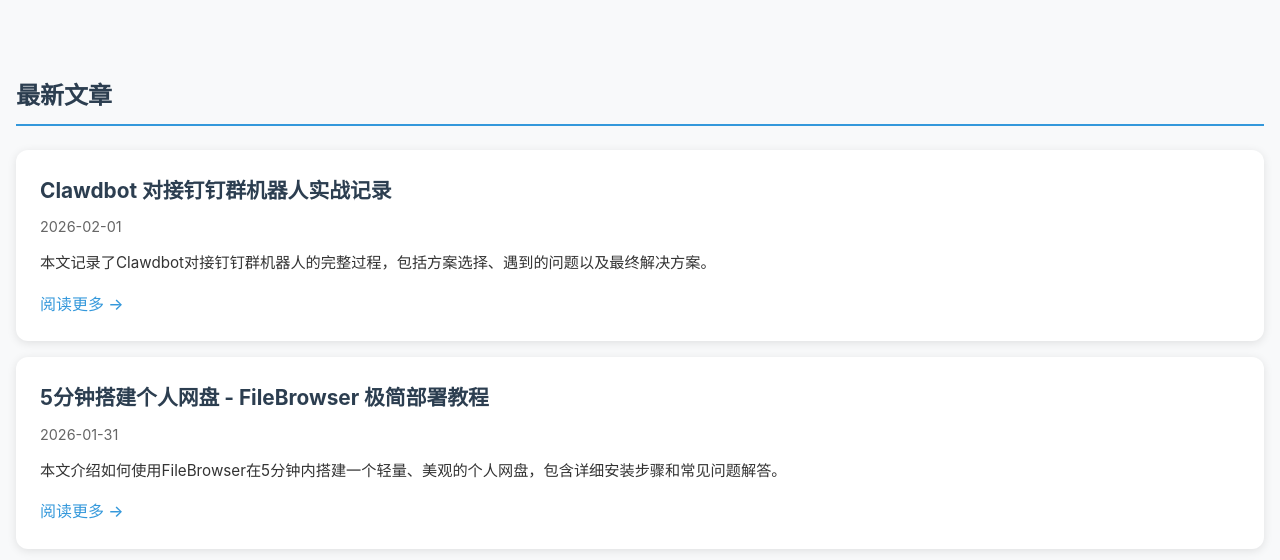
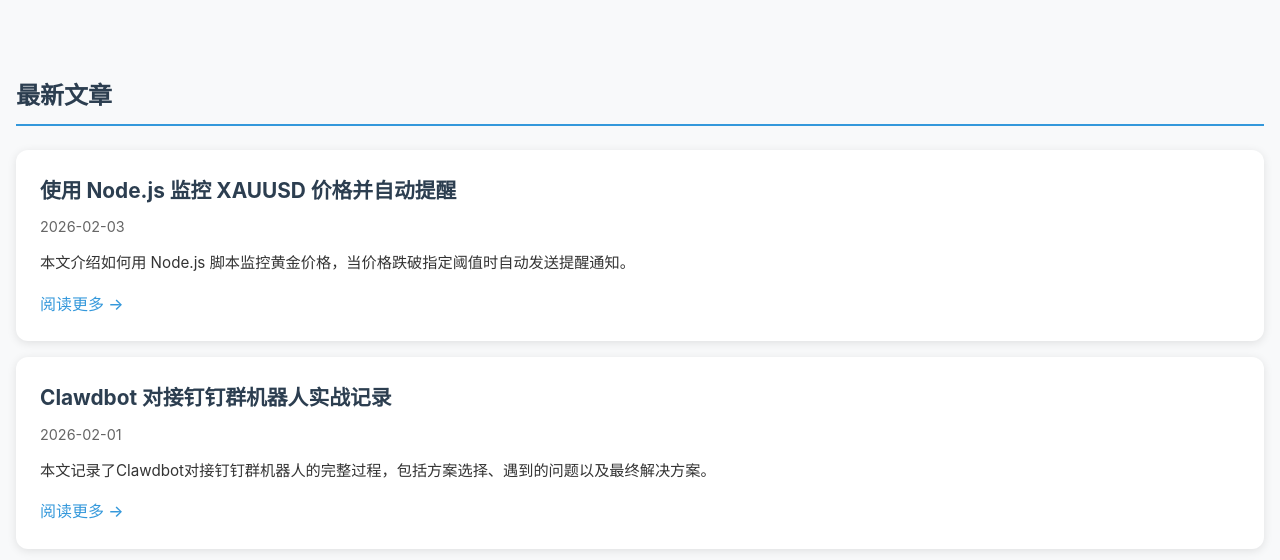
Before and after one commit to lty888/blog, a website: page index.html in a window 1280 px wide. Shown: the part 240-800 px from the top of the page. Drawn offline with Linux system fonts and the light colour scheme.

Commit message:
Add XAU monitoring article and screenshots

```diff
--- a/css/style.css
+++ b/css/style.css
@@ -21,7 +21,7 @@
 }
 
 body {
-    font-family: -apple-system, BlinkMacSystemFont, 'Segoe UI', Roboto, 'Helvetica Neue', Arial, sans-serif;
+    font-family: -apple-system, BlinkMacSystemFont, 'Segoe UI', Roboto, 'Helvetica Neue', Arial, 'PingFang SC', 'Microsoft YaHei', 'WenQuanYi Micro Hei', sans-serif;
     background-color: var(--bg-color);
     color: var(--text-color);
     line-height: 1.6;
--- a/index.html
+++ b/index.html
@@ -25,8 +25,14 @@
 
         <section class="articles">
             <h2>最新文章</h2>
-            <div class="article-list">
-                <div class="article-card" onclick="location.href='article.html?id=4'">
+            <div class="article-list" id="articleList">
+                <div class="article-card" onclick="location.href='article.html?id=1'">
+                    <h3>使用 Node.js 监控 XAUUSD 价格并自动提醒</h3>
+                    <p class="meta">2026-02-03</p>
+                    <p class="excerpt">本文介绍如何用 Node.js 脚本监控黄金价格，当价格跌破指定阈值时自动发送提醒通知。</p>
+                    <span class="read-more">阅读更多 →</span>
+                </div>
+                <div class="article-card" onclick="location.href='article.html?id=2'">
                     <h3>Clawdbot 对接钉钉群机器人实战记录</h3>
                     <p class="meta">2026-02-01</p>
                     <p class="excerpt">本文记录了Clawdbot对接钉钉群机器人的完整过程，包括方案选择、遇到的问题以及最终解决方案。</p>
@@ -38,7 +44,7 @@
                     <p class="excerpt">本文介绍如何使用FileBrowser在5分钟内搭建一个轻量、美观的个人网盘，包含详细安装步骤和常见问题解答。</p>
                     <span class="read-more">阅读更多 →</span>
                 </div>
-                <div class="article-card" onclick="location.href='article.html?id=1'">
+                <div class="article-card" onclick="location.href='article.html?id=4'">
                     <h3>欢迎来到我的博客</h3>
                     <p class="meta">2024-01-01</p>
                     <p class="excerpt">这是一个新开的博客，用于记录我的生活和学习。</p>
```
Also changed, not shown: data/articles.json (+16 -9 lines), screenshot-monitor.png (added), screenshot.png (added).
